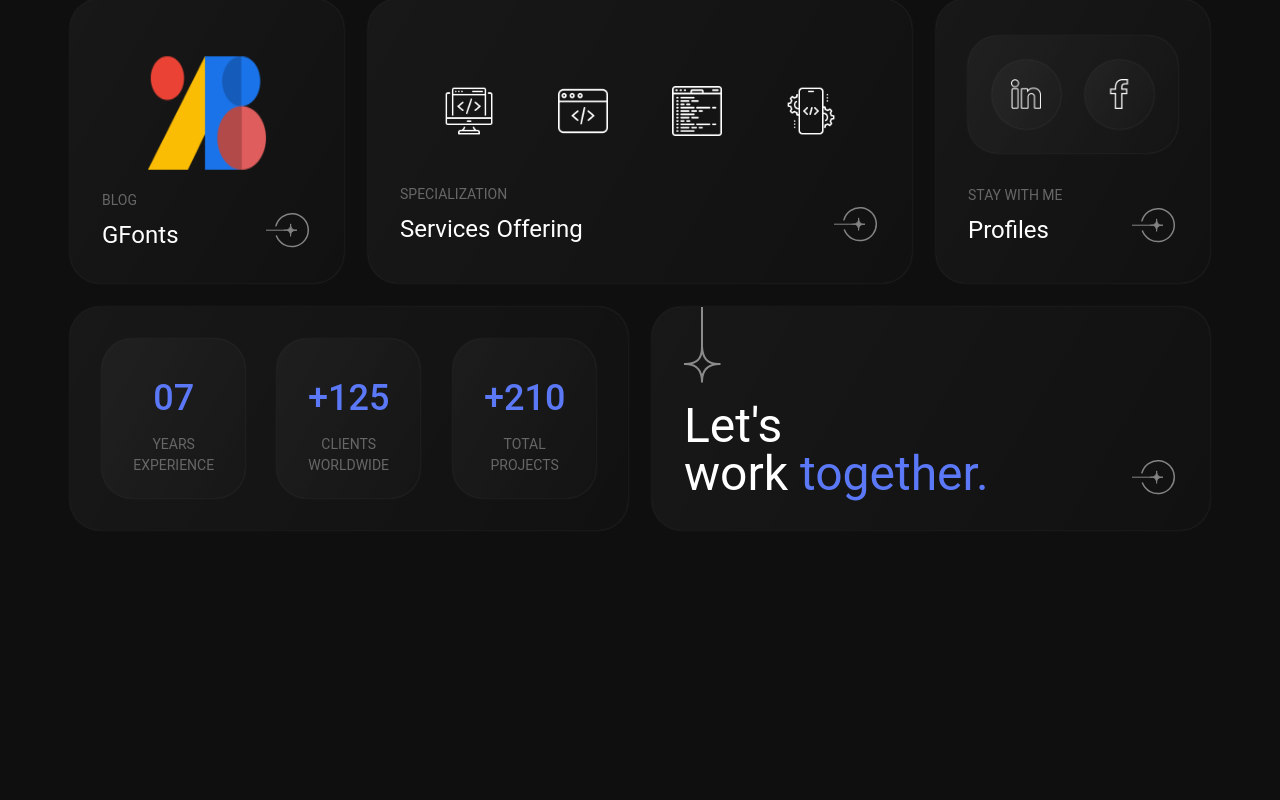
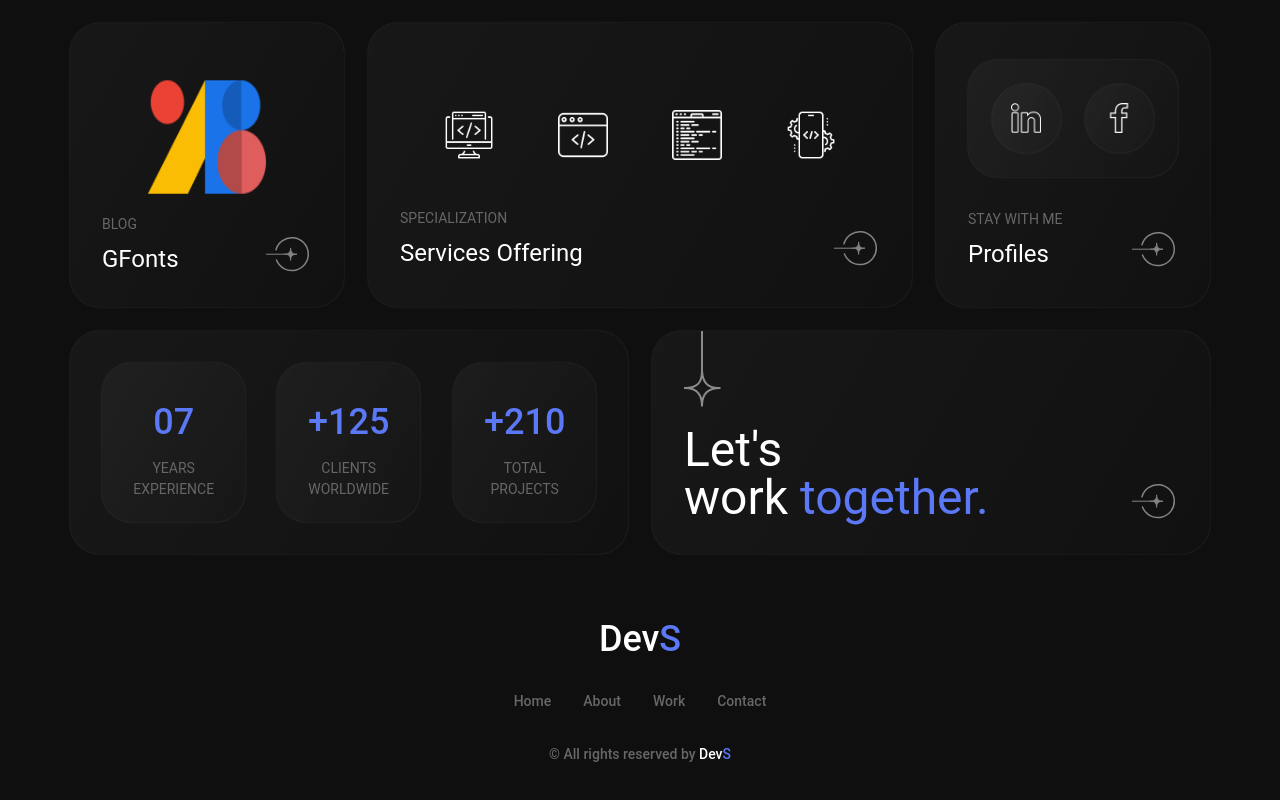
Before and after one commit to Sameera16750/portfollio, an Angular app: page / in a window 1280 px wide. Shown: the part 494-1294 px from the top of the page. Before the commit the page ends 1065 px from the top, so only its background shows below. Built offline with nearby package versions, Linux system fonts and the light colour scheme.

Commit message:
Footer page completed

```diff
--- a/src/app/app.component.html
+++ b/src/app/app.component.html
@@ -1,2 +1,3 @@
 <app-header></app-header>
 <router-outlet></router-outlet>
+<app-footer></app-footer>
--- a/src/app/app.component.ts
+++ b/src/app/app.component.ts
@@ -6,11 +6,12 @@ import { CommonModule } from '@angular/common';
 import { RouterOutlet } from '@angular/router';
 // component
 import {HeaderComponent} from "./layouts/header/header.component";
+import {FooterComponent} from "./layouts/footer/footer.component";
 
 @Component({
   selector: 'app-root',
   standalone: true,
-  imports: [CommonModule, RouterOutlet,HeaderComponent],
+  imports: [CommonModule, RouterOutlet,HeaderComponent,FooterComponent],
   templateUrl: './app.component.html',
   styleUrls: ['./app.component.css']
 })
--- /dev/null
+++ b/src/app/layouts/footer/footer.component.html
@@ -0,0 +1,8 @@
+<div class="container flex flex-col font-medium text-[14px] items-center gap-8 py-[3rem] md:pt-0 md:pb-[5rem]">
+  <label class="text-4xl ">Dev<span class="text-[var(--base-blue)]">S</span></label>
+  <ul class="inline-flex text-[var(--base-body-font-color)] gap-8">
+    <li class="hover:text-white cursor-pointer" *ngFor="let i of ['Home','About','Work','Contact']">{{i}}</li>
+  </ul>
+  <p class="text-[var(--base-body-font-color)]">© All rights reserved by <span class="text-[var(--base-white)]">Dev<span
+    class="text-[var(--base-blue)]">S</span></span></p>
+</div>
--- a/src/app/pages/home-page/home-page.component.html
+++ b/src/app/pages/home-page/home-page.component.html
@@ -1,4 +1,4 @@
-<div class="container py-3 md:py-10 flex flex-col gap-6 px-5 md:px-0">
+<div class="container py-3 md:py-[4rem] flex flex-col gap-6 px-5 md:px-0">
   <!--  top row-->
   <div class="flex gap-6 justify-center flex-col md:flex-row ">
     <!--    about crd area-->
@@ -9,7 +9,8 @@
         </div>
         <div class="md:w-1/2 text-[var(--base-body-font-color)] flex justify-center font-medium flex-col p-2 gap-4">
           <p class="uppercase">A Fullstack Developer</p>
-          <h1 class="text-4xl text-[var(--base-white)]"><span class="text-[var(--base-blue)]">S</span>ameera Madhushan</h1>
+          <h1 class="text-4xl text-[var(--base-white)]"><span class="text-[var(--base-blue)]">S</span>ameera Madhushan
+          </h1>
           <p class="font-normal mb-3">I am a fullstack software engineer based on Kandy </p>
         </div>
         <img src="assets/icons/card-menu-icon.svg" alt="icon" class="absolute right-0 bottom-0 card-icon">
@@ -103,23 +104,30 @@
     <!--    end of stay with me section-->
   </div>
   <!--  end second row-->
+  <!--  third row-->
   <div class="flex gap-6 flex-col md:flex-row">
+    <!--    experiences section-->
     <div class="md:w-[50%] aspect-[5/2] animated-crd p-8 gap-8 flex flex-col md:flex-row justify-center items-center">
-      <div class="animated-crd w-full md:w-[30%] py-8 md:p-0 md:h-full flex flex-col items-center justify-center text-center">
+      <div
+        class="animated-crd w-full md:w-[30%] py-8 md:p-0 md:h-full flex flex-col items-center justify-center text-center">
         <span class="text-4xl font-medium mb-4 md:my-4 text-[var(--base-blue)]">07</span>
         <p class="uppercase text-[var(--base-body-font-color)] text-[14px]"> years <br> experience</p>
       </div>
-      <div class="animated-crd w-full md:w-[30%] py-8 md:p-0 md:h-full flex flex-col items-center justify-center text-center">
+      <div
+        class="animated-crd w-full md:w-[30%] py-8 md:p-0 md:h-full flex flex-col items-center justify-center text-center">
         <span class="text-4xl font-medium mb-4 md:my-4 text-[var(--base-blue)]">+125</span>
         <p class="uppercase text-[var(--base-body-font-color)] text-[14px]"> clients <br> worldwide</p>
       </div>
-      <div class="animated-crd w-full md:w-[30%] py-8 md:p-0 md:h-full flex flex-col items-center justify-center text-center">
+      <div
+        class="animated-crd w-full md:w-[30%] py-8 md:p-0 md:h-full flex flex-col items-center justify-center text-center">
         <span class="text-4xl font-medium mb-4 md:my-4 text-[var(--base-blue)]">+210</span>
         <p class="uppercase text-[var(--base-body-font-color)] text-[14px]"> total <br> projects</p>
       </div>
 
     </div>
-    <div class="md:w-[50%] aspect-[5/3] md:aspect-[5/2] animated-crd p-8 flex relative flex-col justify-center items-center">
+    <!--    end of experiences section-->
+    <div
+      class="md:w-[50%] aspect-[5/3] md:aspect-[5/2] animated-crd p-8 flex relative flex-col justify-center items-center">
       <img src="assets/icons/icon2.png" alt="icon" class="absolute top-0 left-8">
       <div class="flex flex-col items-start w-full relative mt-auto mb-0">
         <p class="text-3xl md:text-5xl">Let's <br>work <span class="text-[var(--base-blue)]">together.</span></p>
@@ -127,4 +135,5 @@
       </div>
     </div>
   </div>
+  <!--  end of third row-->
 </div>
```
Also changed, not shown: src/app/layouts/footer/footer.component.ts (added, +13 -0 lines), src/app/layouts/footer/footer.component.css (added), 1 other file (tests, documents, lock files or other folders).
